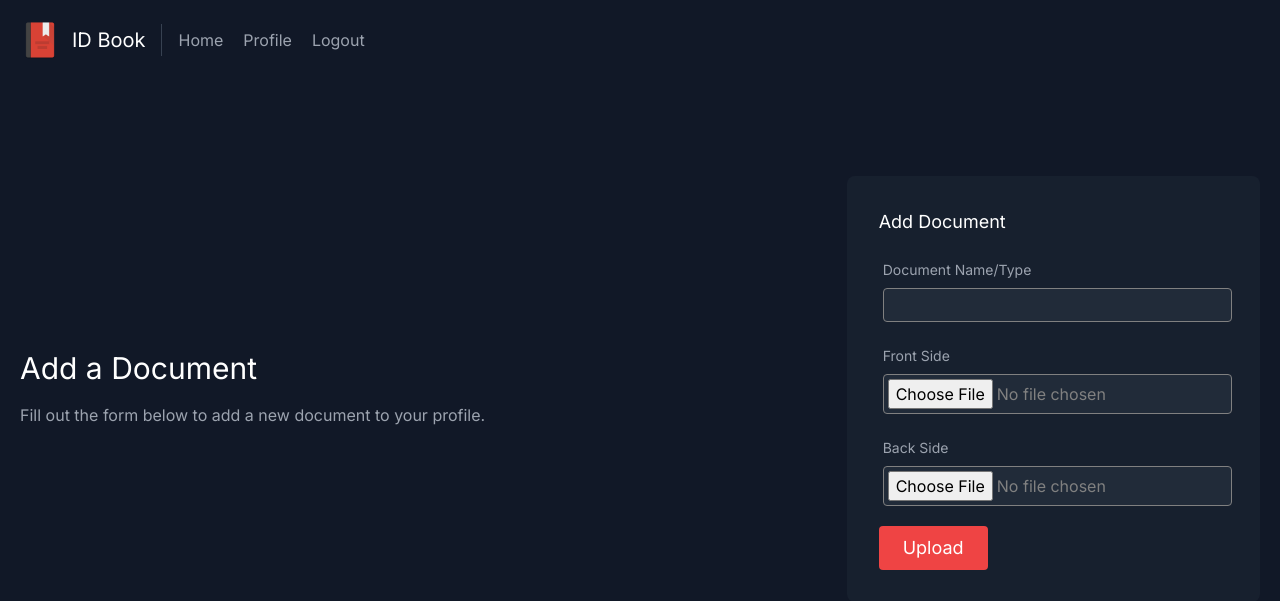
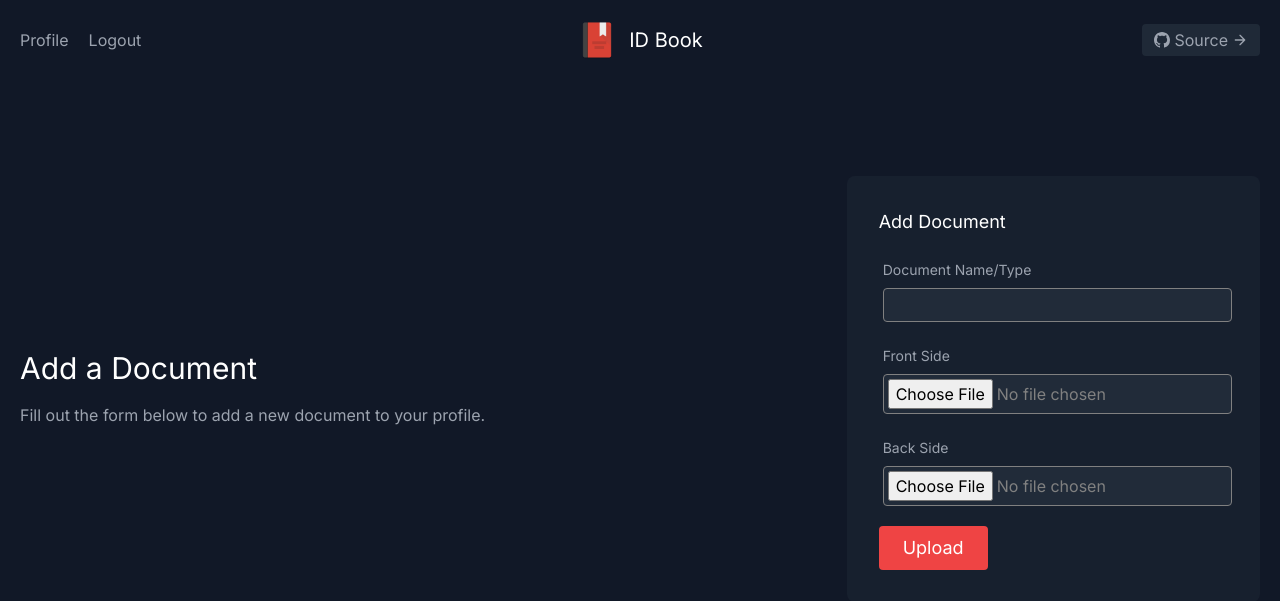
Before and after one commit to imjyotiraditya/ID-Book, a PHP site: page /add.php in a window 1280 px wide. Shown: the top 601 px of the page. Run offline with PHP 8.4, Linux system fonts and the light colour scheme; the visitor is signed in with stand-in values (Sample User, id 1); some libraries are stand-ins or nearby versions.

Commit message:
Add github link
Signed-off-by: Jyotiraditya Panda <jyotiraditya@aospa.co>

```diff
--- a/includes/header.php
+++ b/includes/header.php
@@ -20,13 +20,7 @@ echo $title;
 <body class="bg-gray-900">
     <header class="text-gray-400 bg-gray-900 body-font">
         <div class="container mx-auto flex flex-wrap p-5 flex-col md:flex-row items-center">
-            <a class="flex title-font font-medium items-center text-white mb-4 md:mb-0">
-                <img src="assets/img/favicon.ico" alt="logo" class="w-10 h-10">
-                <span class="ml-3 text-xl">ID Book</span>
-            </a>
-            <nav
-                class="md:mr-auto md:ml-4 md:py-1 md:pl-4 md:border-l md:border-gray-700 flex flex-wrap items-center text-base justify-center">
-                <a href="/" class="mr-5 hover:text-white">Home</a>
+            <nav class="flex lg:w-2/5 flex-wrap items-center text-base md:ml-auto">
                 <?php
 if (!checkLogin()) {
 ?>
@@ -41,6 +35,27 @@ if (!checkLogin()) {
 }
 ?>
             </nav>
+            <a href="/"
+                class="flex order-first lg:order-none lg:w-1/5 title-font font-medium items-center text-white lg:items-center lg:justify-center mb-4 md:mb-0">
+                <img src="assets/img/favicon.ico" alt="logo" class="w-10 h-10">
+                <span class="ml-3 text-xl xl:block lg:hidden">ID Book</span>
+            </a>
+            <div class="lg:w-2/5 inline-flex lg:justify-end ml-5 lg:ml-0">
+                <a href="https://github.com/imjyotiraditya/ID-Book">
+                    <button
+                        class="inline-flex items-center bg-gray-800 border-0 py-1 px-3 focus:outline-none hover:bg-gray-700 rounded text-base mt-4 md:mt-0">
+                        <svg width="16" height="16" fill="currentColor" class="bi bi-github" viewBox="0 0 16 16">
+                            <path
+                                d="M8 0C3.58 0 0 3.58 0 8c0 3.54 2.29 6.53 5.47 7.59.4.07.55-.17.55-.38 0-.19-.01-.82-.01-1.49-2.01.37-2.53-.49-2.69-.94-.09-.23-.48-.94-.82-1.13-.28-.15-.68-.52-.01-.53.63-.01 1.08.58 1.23.82.72 1.21 1.87.87 2.33.66.07-.52.28-.87.51-1.07-1.78-.2-3.64-.89-3.64-3.95 0-.87.31-1.59.82-2.15-.08-.2-.36-1.02.08-2.12 0 0 .67-.21 2.2.82.64-.18 1.32-.27 2-.27.68 0 1.36.09 2 .27 1.53-1.04 2.2-.82 2.2-.82.44 1.1.16 1.92.08 2.12.51.56.82 1.27.82 2.15 0 3.07-1.87 3.75-3.65 3.95.29.25.54.73.54 1.48 0 1.07-.01 1.93-.01 2.2 0 .21.15.46.55.38A8.012 8.012 0 0 0 16 8c0-4.42-3.58-8-8-8z" />
+                        </svg>
+                        <span class="ml-1 text-s xl:block lg:hidden">Source</span>
+                        <svg fill="none" stroke="currentColor" stroke-linecap="round" stroke-linejoin="round"
+                            stroke-width="2" class="w-4 h-4 ml-1" viewBox="0 0 24 24">
+                            <path d="M5 12h14M12 5l7 7-7 7"></path>
+                        </svg>
+                    </button>
+                </a>
+            </div>
         </div>
     </header>
     <main>
```
